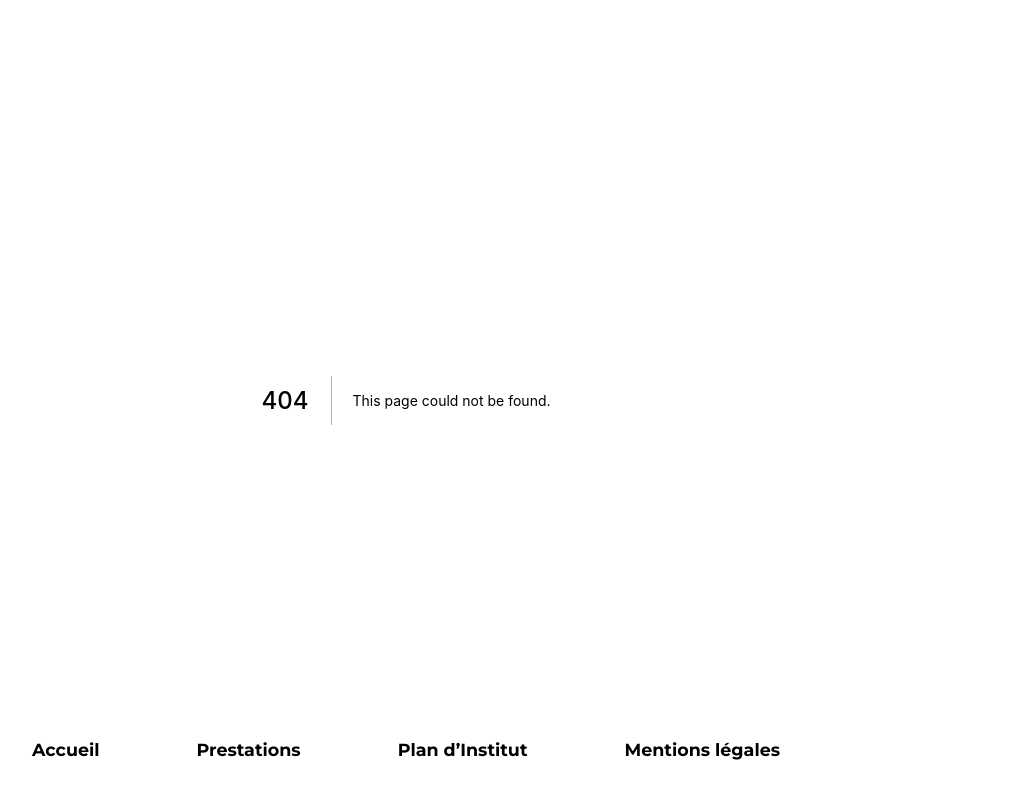
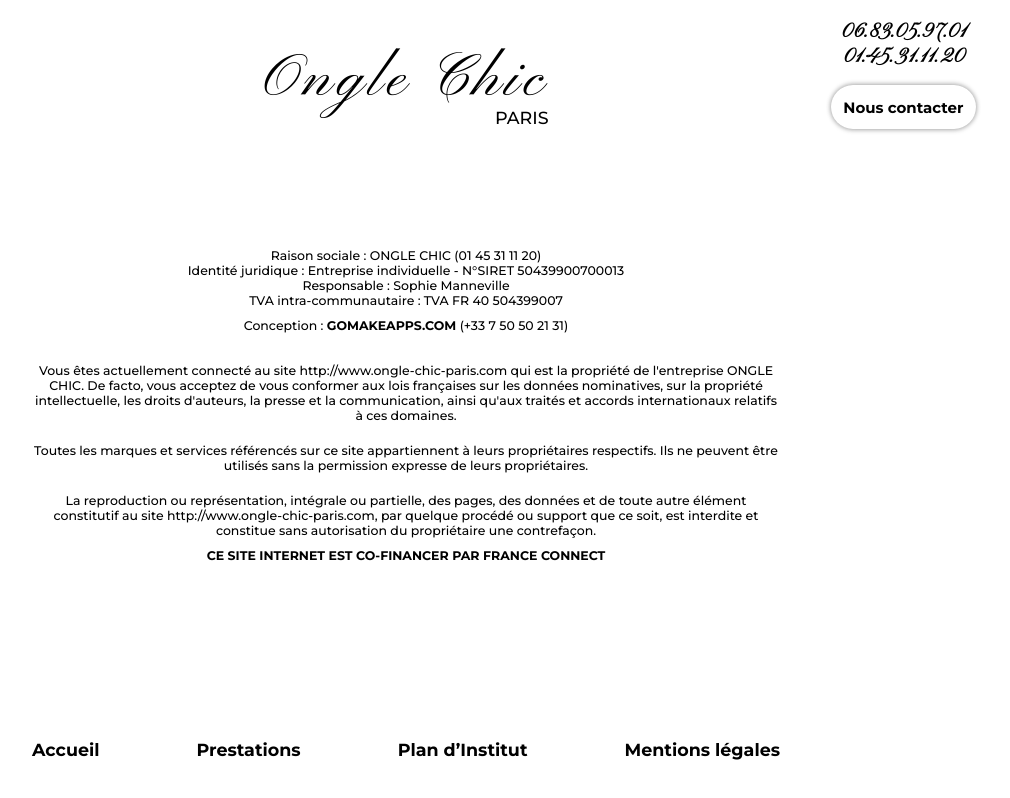
Before and after one commit to tirlochanarora16/ongle-chic, a Next.js app: page /legal in a window 1280 px wide. Before the commit this address had no page. Shown: the whole page, without its empty margins (234-1244 px from the left). Built offline with nearby package versions, Linux system fonts and the light colour scheme.

Commit message:
added legal page

```diff
--- /dev/null
+++ b/components/Legal/Legal.js
@@ -0,0 +1,63 @@
+import style from "./Legal.module.scss";
+
+import Title from "../Title/Title";
+import Contact from "../Contact/Contact";
+
+const Legal = () => {
+  return (
+    <section className={style.legal}>
+      <div className={style["legal__title"]}>
+        <Title />
+      </div>
+      <div className={style["legal__contact"]}>
+        <Contact />
+      </div>
+      <div className={style["legal__content"]}>
+        <div className={style["legal__content-1"]}>
+          <p>Raison sociale : ONGLE CHIC (01 45 31 11 20)</p>
+          <p>
+            Identité juridique : Entreprise individuelle - N°SIRET
+            50439900700013
+          </p>
+          <p>Responsable : Sophie Manneville</p>
+          <p>TVA intra-communautaire : TVA FR 40 504399007</p>
+          <p>
+            Conception : <b>GOMAKEAPPS.COM</b> (+33 7 50 50 21 31)
+          </p>
+        </div>
+        <div className={style["legal__content-2"]}>
+          <p>
+            Vous êtes actuellement connecté au site
+            http://www.ongle-chic-paris.com qui est la propriété de l'entreprise
+            ONGLE CHIC. De facto, vous acceptez de vous conformer aux lois
+            françaises sur les données nominatives, sur la propriété
+            intellectuelle, les droits d'auteurs, la presse et la communication,
+            ainsi qu'aux traités et accords internationaux relatifs à ces
+            domaines.
+          </p>
+        </div>
+        <div className={style["legal__content-3"]}>
+          <p>
+            Toutes les marques et services référencés sur ce site appartiennent
+            à leurs propriétaires respectifs. Ils ne peuvent être utilisés sans
+            la permission expresse de leurs propriétaires.
+          </p>
+        </div>
+        <div className={style["legal__content-4"]}>
+          <p>
+            La reproduction ou représentation, intégrale ou partielle, des
+            pages, des données et de toute autre élément constitutif au site
+            http://www.ongle-chic-paris.com, par quelque procédé ou support que
+            ce soit, est interdite et constitue sans autorisation du
+            propriétaire une contrefaçon.
+          </p>
+        </div>
+        <p>
+          <b>CE SITE INTERNET EST CO-FINANCER PAR FRANCE CONNECT</b>
+        </p>
+      </div>
+    </section>
+  );
+};
+
+export default Legal;
--- /dev/null
+++ b/components/Legal/Legal.module.scss
@@ -0,0 +1,26 @@
+.legal {
+  &__content {
+    width: 60%;
+    margin: auto;
+    text-align: center;
+
+    position: absolute;
+    top: 50%;
+    left: 50%;
+    transform: translate(-50%, -50%);
+
+    color: var(--color-black);
+    font-size: 1.25rem;
+    font-weight: 500;
+
+    & > div {
+      padding: 1rem;
+    }
+
+    &-1 {
+      & p:last-child {
+        margin: 1rem 0;
+      }
+    }
+  }
+}
--- a/components/Navigation/Navigation.js
+++ b/components/Navigation/Navigation.js
@@ -15,7 +15,7 @@ const Navigation = () => {
           <Link href="/institute">Plan d’Institut</Link>
         </div>
         <div className={style["navigation__item"]}>
-          <Link href="#">Mentions légales</Link>
+          <Link href="/legal">Mentions légales</Link>
         </div>
       </ul>
     </nav>
--- /dev/null
+++ b/pages/legal.js
@@ -0,0 +1,7 @@
+import Legal from "../components/Legal/Legal";
+
+const LegalPage = () => {
+  return <Legal />;
+};
+
+export default LegalPage;
```
